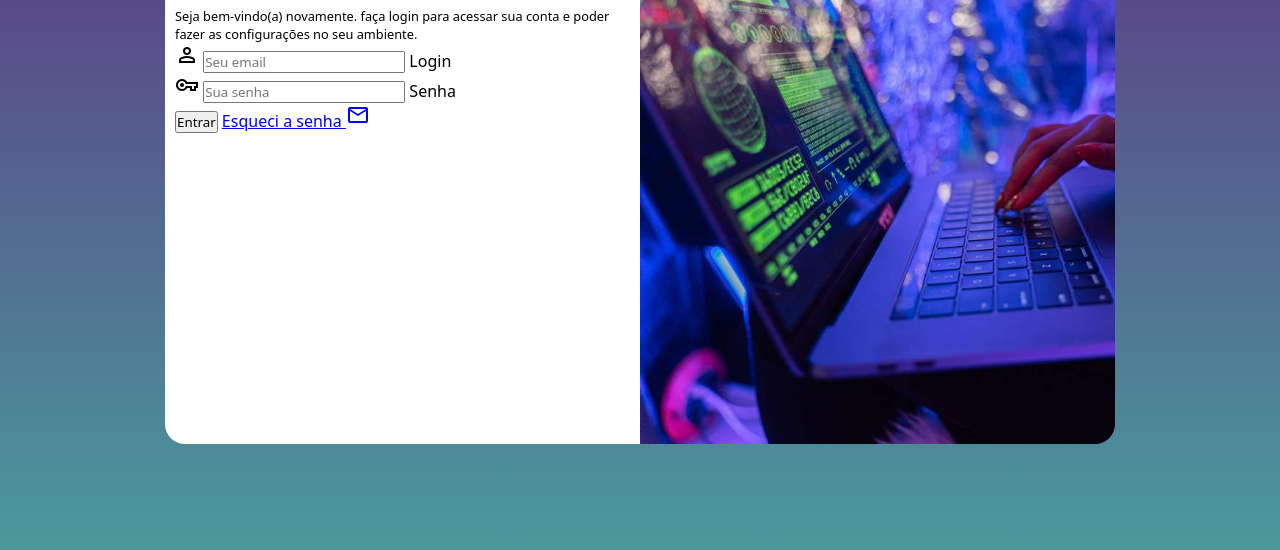
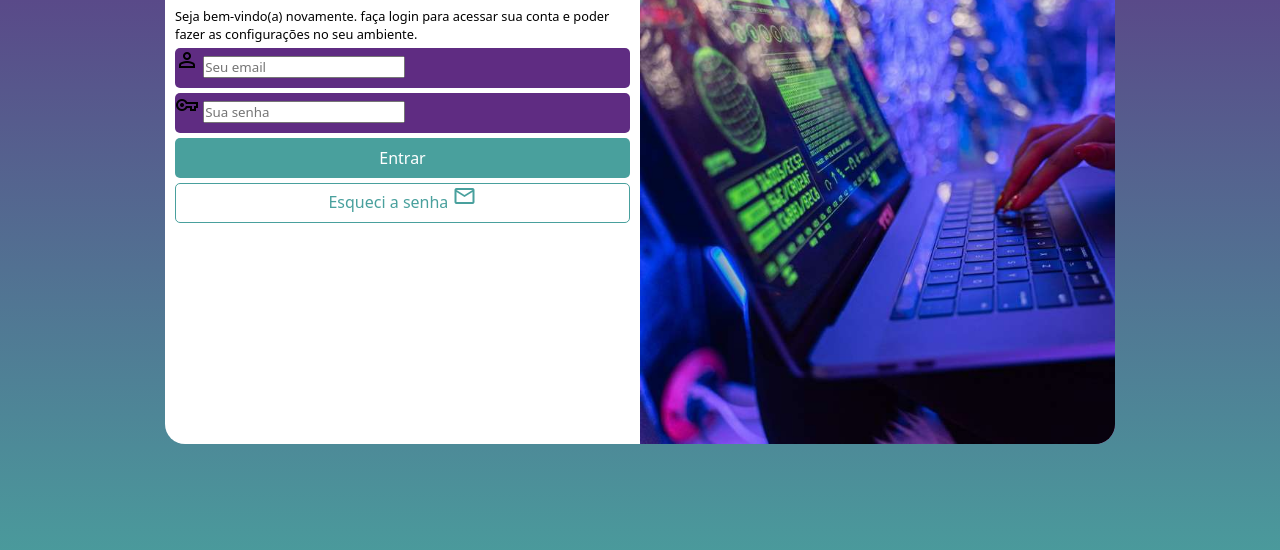
Before and after one commit to DaviBrito333/projeto-tela-de-login, a plain HTML site: page index.html in a window 1280 px wide. Shown: the part 206-756 px from the top of the page. Drawn offline with nearby package versions, Linux system fonts and the light colour scheme.

Commit message:
90 ja foi

```diff
--- a/estilos/media-query.css
+++ b/estilos/media-query.css
@@ -8,7 +8,7 @@
 
 
     section#login {
-        width: 80vw;
+        width: 90vw;
     }
 
     section#login > div#imagem {
--- a/estilos/style.css
+++ b/estilos/style.css
@@ -64,3 +64,54 @@ div#formulario > h1 {
 div#formulario > p {
     font-size: 0.8em;
 }
+
+form > div.campo {
+    background-color: #5f2c82;
+    display: block;
+    width: 100%;
+    height: 40px;
+    border-radius: 5px;
+    margin: 5px 0px;
+}
+
+div.campo > label {
+    display: none;
+}
+
+form > input[type=submit] {
+    display: block;
+    font-size: 1em;
+    width: 100%;
+    height: 40px;
+    background-color: #49a09d;
+    color: white;
+    border: none;
+    border-radius: 5px;
+    cursor: pointer;
+}
+
+form > input[type=submit]:hover {
+    background-color:#2d6462 ;
+}
+
+form > a.botao {
+    display: block;
+    text-align: center;
+    font-size: 1em;
+    width: 100%;
+    height: 40px;
+    margin-top: 5px;
+    background-color: #ffff ;
+    color:  #49a09d;
+    border: 1px solid #49a09d;
+    border-radius: 5px;
+    text-decoration: none;
+}
+
+form > a.botao:hover {
+    background-color: #5bc9c5;
+}
+
+form > a.botao > i {
+    font-size: large0.8em;
+}
--- a/index.html
+++ b/index.html
@@ -30,7 +30,7 @@
                         <label for="isenha">Senha</label>
                     </div>
                     <input type="submit" value="Entrar">
-                    <a href="esqueci.html">
+                    <a href="esqueci.html" class="botao">
                         Esqueci a senha <i class="material-symbols-outlined">mail</i>
                     </a>
                 </form>
```
